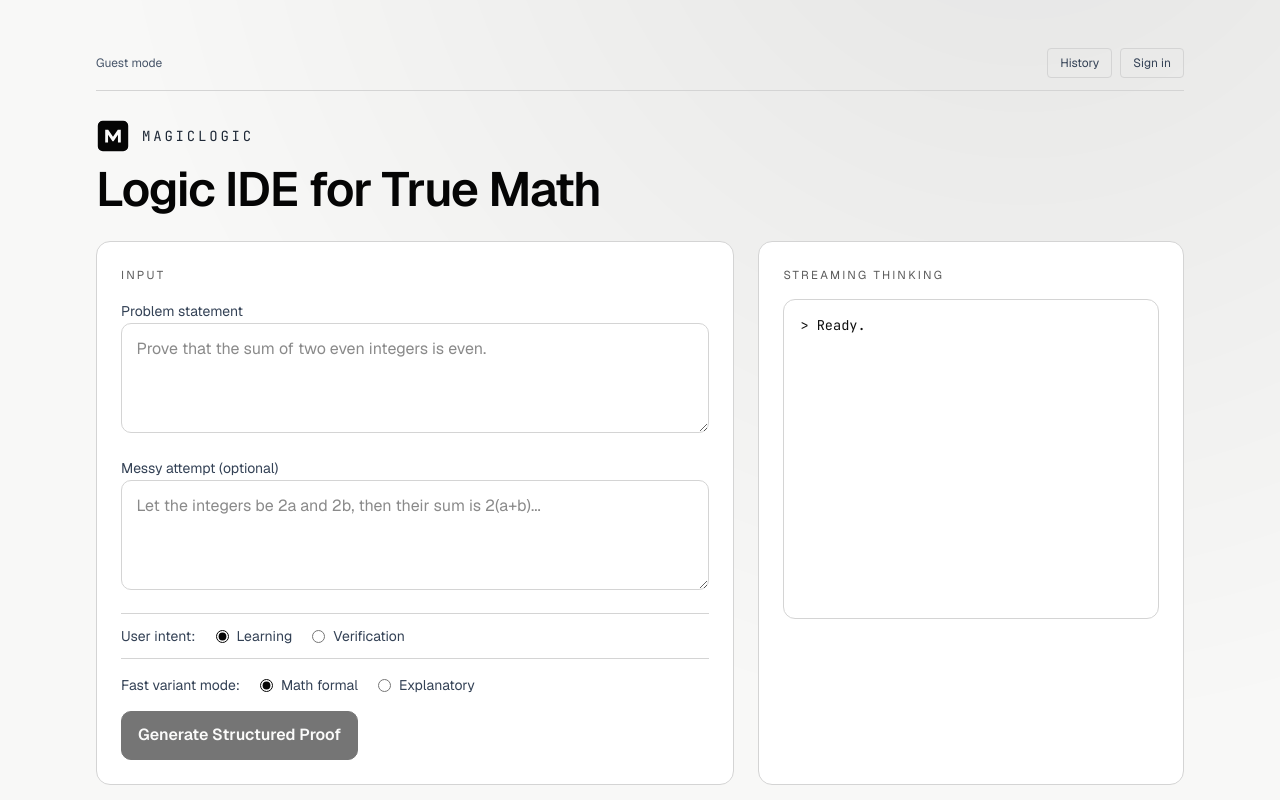
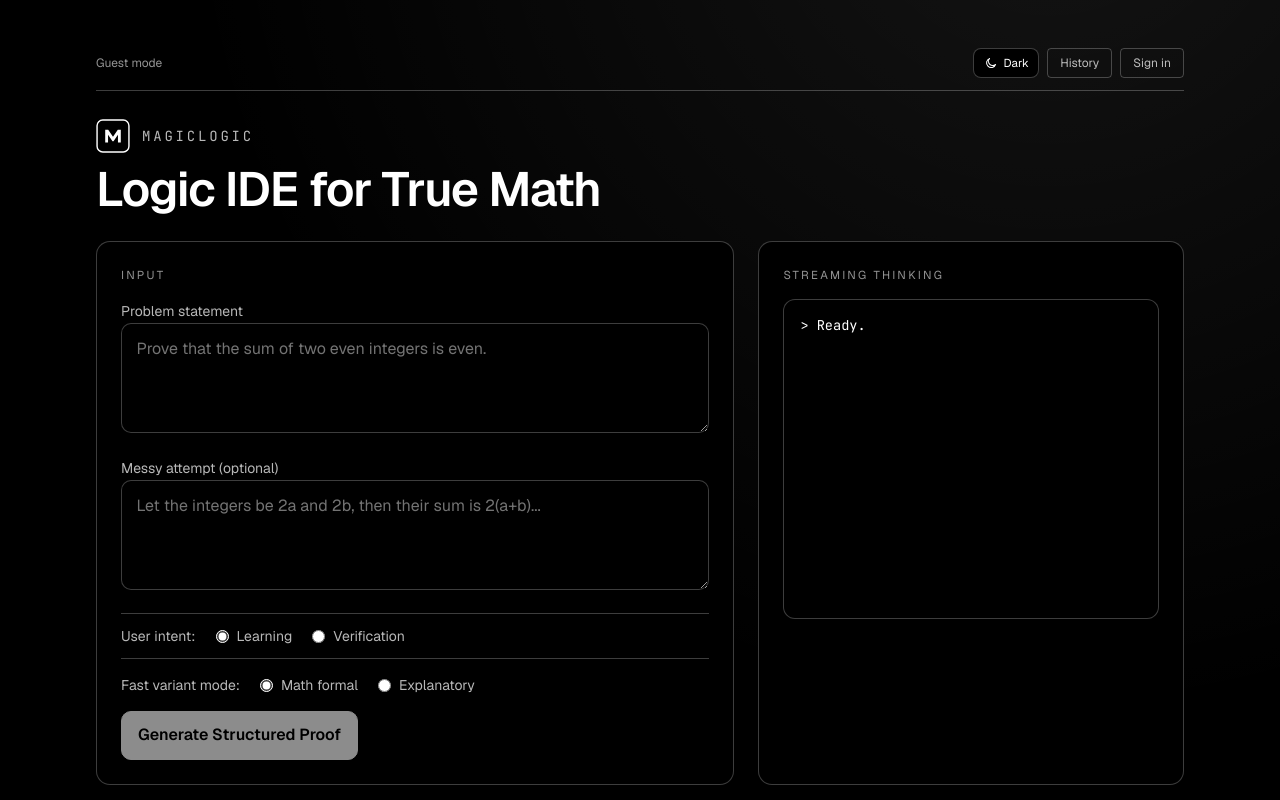
Before and after one commit to Shiv-Kiran/logic-magic, a Next.js app: page / in a window 1280 px wide. Shown: the top 800 px of the page. Built offline with nearby package versions, Linux system fonts and the light colour scheme; no server answers.

Commit message:
feat: add dark/light theme toggle with pure black dark mode

```diff
--- a/src/app/globals.css
+++ b/src/app/globals.css
@@ -1,11 +1,34 @@
 @import "tailwindcss";
 
-:root {
-  --bg: #f8f8f7;
+:root,
+[data-theme="dark"] {
+  --bg: #000000;
+  --bg-soft: #000000;
+  --fg: #ffffff;
+  --border: rgba(255, 255, 255, 0.24);
+  --muted-1: rgba(255, 255, 255, 0.86);
+  --muted-2: rgba(255, 255, 255, 0.72);
+  --muted-3: rgba(255, 255, 255, 0.58);
+  --muted-4: rgba(255, 255, 255, 0.45);
+  --accent: #ffffff;
+  --accent-fg: #000000;
+  --overlay: rgba(0, 0, 0, 0.95);
+  --lock-overlay: rgba(0, 0, 0, 0.7);
+}
+
+[data-theme="light"] {
+  --bg: #ffffff;
   --bg-soft: #ffffff;
-  --fg: #050505;
-  --border: #d4d4d4;
-  --accent: #050505;
+  --fg: #000000;
+  --border: rgba(0, 0, 0, 0.24);
+  --muted-1: rgba(0, 0, 0, 0.9);
+  --muted-2: rgba(0, 0, 0, 0.74);
+  --muted-3: rgba(0, 0, 0, 0.58);
+  --muted-4: rgba(0, 0, 0, 0.44);
+  --accent: #000000;
+  --accent-fg: #ffffff;
+  --overlay: rgba(255, 255, 255, 0.95);
+  --lock-overlay: rgba(255, 255, 255, 0.74);
 }
 
 @theme inline {
@@ -36,8 +59,8 @@ body {
 
 .app-grid {
   background:
-    radial-gradient(circle at 80% -10%, rgba(0, 0, 0, 0.08), transparent 40%),
-    radial-gradient(circle at 10% 120%, rgba(0, 0, 0, 0.04), transparent 30%),
+    radial-gradient(circle at 82% -8%, color-mix(in srgb, var(--fg) 8%, transparent), transparent 38%),
+    radial-gradient(circle at 8% 120%, color-mix(in srgb, var(--fg) 4%, transparent), transparent 28%),
     var(--bg);
 }
 
@@ -51,14 +74,14 @@ body {
   font-size: 0.72rem;
   letter-spacing: 0.2em;
   text-transform: uppercase;
-  color: #5a5a5a;
+  color: var(--muted-3);
 }
 
 .terminal {
   border: 1px solid var(--border);
   border-radius: 12px;
-  background: #ffffff;
-  color: #101010;
+  background: var(--bg-soft);
+  color: var(--fg);
   font-family: var(--font-jetbrains-mono), monospace;
   font-size: 0.85rem;
   line-height: 1.6;
@@ -77,7 +100,7 @@ select {
 }
 
 textarea {
-  background: #ffffff;
+  background: var(--bg-soft);
   color: var(--fg);
   border: 1px solid var(--border);
   border-radius: 10px;
@@ -88,12 +111,12 @@ textarea {
 }
 
 textarea::placeholder {
-  color: #8a8a8a;
+  color: var(--muted-4);
 }
 
 button.primary {
   background: var(--accent);
-  color: #f8f8f7;
+  color: var(--accent-fg);
   border: 1px solid var(--accent);
   border-radius: 10px;
   padding: 0.7rem 1rem;
@@ -112,22 +135,38 @@ button.primary:disabled {
   height: 30px;
   border-radius: 8px;
   border: 1px solid var(--border);
-  color: #303030;
-  background: #fff;
+  color: var(--fg);
+  background: var(--bg-soft);
 }
 
 .icon-button:hover {
-  color: #050505;
-  border-color: #9a9a9a;
+  border-color: var(--fg);
+}
+
+.theme-toggle {
+  display: inline-flex;
+  align-items: center;
+  gap: 0.35rem;
+  height: 30px;
+  border-radius: 8px;
+  border: 1px solid var(--border);
+  background: var(--bg-soft);
+  color: var(--fg);
+  padding: 0 0.6rem;
+  font-size: 0.72rem;
+}
+
+.theme-toggle:hover {
+  border-color: var(--fg);
 }
 
 input[type="radio"],
 input[type="checkbox"] {
-  accent-color: #050505;
+  accent-color: var(--accent);
 }
 
 .proof-markdown {
-  color: #1d1d1d;
+  color: var(--fg);
   font-size: 0.95rem;
   max-width: 84ch;
   overflow-wrap: anywhere;
@@ -156,15 +195,15 @@ input[type="checkbox"] {
 
 .proof-markdown code {
   font-family: var(--font-jetbrains-mono), monospace;
-  background: #f1f1f1;
-  border: 1px solid #d0d0d0;
+  background: color-mix(in srgb, var(--fg) 12%, var(--bg));
+  border: 1px solid var(--border);
   border-radius: 6px;
   padding: 0.05rem 0.25rem;
 }
 
 .proof-markdown pre {
-  background: #f6f6f6;
-  border: 1px solid #d8d8d8;
+  background: color-mix(in srgb, var(--fg) 8%, var(--bg));
+  border: 1px solid var(--border);
   border-radius: 10px;
   overflow-x: auto;
   padding: 0.75rem 0.9rem;
@@ -188,7 +227,7 @@ input[type="checkbox"] {
   overflow-y: auto;
   border: 1px solid var(--border);
   border-radius: 10px;
-  background: #ffffff;
+  background: var(--bg-soft);
   padding: 0.75rem 0.85rem;
 }
 
@@ -206,7 +245,7 @@ input[type="checkbox"] {
   align-items: center;
   justify-content: center;
   gap: 0.65rem;
-  background: rgba(248, 248, 247, 0.72);
+  background: var(--lock-overlay);
   backdrop-filter: blur(2px);
 }
 
@@ -215,7 +254,7 @@ input[type="checkbox"] {
   overflow-y: auto;
   border: 1px solid var(--border);
   border-radius: 10px;
-  background: #ffffff;
+  background: var(--bg-soft);
   padding: 0.8rem 0.9rem;
 }
 
@@ -226,7 +265,7 @@ input[type="checkbox"] {
   display: flex;
   align-items: stretch;
   justify-content: center;
-  background: rgba(248, 248, 247, 0.95);
+  background: var(--overlay);
   padding: 1rem;
 }
 
@@ -234,7 +273,7 @@ input[type="checkbox"] {
   width: min(100%, 1100px);
   border: 1px solid var(--border);
   border-radius: 12px;
-  background: #ffffff;
+  background: var(--bg-soft);
   padding: 1rem;
 }
 
@@ -243,38 +282,42 @@ input[type="checkbox"] {
   overflow-y: auto;
   border: 1px solid var(--border);
   border-radius: 10px;
-  background: #ffffff;
+  background: var(--bg-soft);
   padding: 0.9rem 1rem;
 }
 
+.plan-json-box {
+  background: color-mix(in srgb, var(--fg) 8%, var(--bg));
+}
+
 .text-white {
-  color: #050505;
+  color: var(--fg);
 }
 
 .text-zinc-100 {
-  color: #111827;
+  color: var(--muted-1);
 }
 
 .text-zinc-200 {
-  color: #1f2937;
+  color: var(--muted-1);
 }
 
 .text-zinc-300 {
-  color: #334155;
+  color: var(--muted-2);
 }
 
 .text-zinc-400 {
-  color: #475569;
+  color: var(--muted-3);
 }
 
 .text-zinc-500 {
-  color: #64748b;
+  color: var(--muted-4);
 }
 
 .hover\:text-white:hover {
-  color: #050505;
+  color: var(--fg);
 }
 
 .border-white {
-  border-color: #050505;
+  border-color: var(--fg);
 }
--- a/src/app/history/[runId]/page.tsx
+++ b/src/app/history/[runId]/page.tsx
@@ -8,6 +8,7 @@ import rehypeKatex from "rehype-katex";
 import remarkMath from "remark-math";
 import { FollowupBox } from "@/components/followup-box";
 import { MagicLogicLogo } from "@/components/magiclogic-logo";
+import { ThemeToggle } from "@/components/theme-toggle";
 import { PlanJSON, ProofMode, VariantRole } from "@/lib/logic/types";
 
 type RunVariant = {
@@ -131,6 +132,7 @@ export default function HistoryRunDetailPage() {
         <div className="flex flex-wrap items-center justify-between gap-3">
           <h1 className="text-2xl font-semibold text-white">Run Detail</h1>
           <div className="flex items-center gap-2">
+            <ThemeToggle />
             <Link
               className="rounded border border-border px-3 py-1.5 text-xs text-zinc-300 hover:text-white"
               href="/history"
@@ -217,7 +219,7 @@ export default function HistoryRunDetailPage() {
                     Strategy: {activeVariant.planJson.meta.strategy}
                   </p>
                   <p className="text-sm text-zinc-200">Goal: {activeVariant.planJson.setup.goal}</p>
-                  <details className="rounded-lg border border-border bg-zinc-100/80 p-3">
+                  <details className="plan-json-box rounded-lg border border-border p-3">
                     <summary className="cursor-pointer font-mono text-xs text-zinc-400">
                       View full plan JSON
                     </summary>
--- a/src/app/layout.tsx
+++ b/src/app/layout.tsx
@@ -34,7 +34,7 @@ export default function RootLayout({
   children: React.ReactNode;
 }>) {
   return (
-    <html lang="en" suppressHydrationWarning>
+    <html lang="en" suppressHydrationWarning data-theme="dark">
       <body
         suppressHydrationWarning
         className={`${geistSans.variable} ${jetBrainsMono.variable} antialiased`}
--- a/src/app/login/page.tsx
+++ b/src/app/login/page.tsx
@@ -2,6 +2,7 @@
 
 import { useMemo, useState } from "react";
 import { MagicLogicLogo } from "@/components/magiclogic-logo";
+import { ThemeToggle } from "@/components/theme-toggle";
 import { getSupabaseBrowserClient } from "@/lib/supabase/browser";
 
 export default function LoginPage() {
@@ -37,7 +38,10 @@ export default function LoginPage() {
   return (
     <main className="app-grid min-h-screen px-4 py-12">
       <section className="surface mx-auto flex w-full max-w-md flex-col gap-4 p-6">
-        <MagicLogicLogo showWordmark={false} />
+        <div className="flex items-center justify-between gap-2">
+          <MagicLogicLogo showWordmark={false} />
+          <ThemeToggle />
+        </div>
         <h1 className="text-2xl font-semibold text-white">Sign in to MagicLogic</h1>
         <p className="text-sm text-zinc-400">Google sign-in unlocks your saved proof history.</p>
 
--- a/src/app/page.tsx
+++ b/src/app/page.tsx
@@ -530,7 +530,7 @@ export default function Home() {
                     ? streamState.plan.setup.assumptions.join("; ")
                     : "None provided."}
                 </p>
-                <details className="rounded-lg border border-border bg-zinc-100/80 p-3">
+                <details className="plan-json-box rounded-lg border border-border p-3">
                   <summary className="cursor-pointer font-mono text-xs text-zinc-400">
                     View full plan JSON
                   </summary>
--- a/src/components/auth-bar.tsx
+++ b/src/components/auth-bar.tsx
@@ -4,6 +4,7 @@ import Link from "next/link";
 import { useEffect, useMemo, useState } from "react";
 import { AuthChangeEvent, Session } from "@supabase/supabase-js";
 import { getSupabaseBrowserClient } from "@/lib/supabase/browser";
+import { ThemeToggle } from "@/components/theme-toggle";
 
 type AuthState = {
   loading: boolean;
@@ -75,6 +76,7 @@ export function AuthBar() {
             : "Guest mode"}
       </div>
       <div className="flex items-center gap-2 text-xs">
+        <ThemeToggle />
         <Link className="rounded border border-border px-3 py-1.5 text-zinc-300 hover:text-white" href="/history">
           History
         </Link>
--- a/src/components/magiclogic-logo.tsx
+++ b/src/components/magiclogic-logo.tsx
@@ -13,11 +13,11 @@ export function MagicLogicLogo({ size = 34, showWordmark = true }: MagicLogicLog
         viewBox="0 0 48 48"
         className="shrink-0"
       >
-        <rect x="1.5" y="1.5" width="45" height="45" rx="8" fill="#050505" stroke="#FAFAFA" strokeWidth="2" />
-        <path d="M13 33V15h4.2l6.8 9.9 6.8-9.9H35v18h-4v-10.7l-6.3 9.1h-1.4L17 22.3V33z" fill="#FAFAFA" />
+        <rect x="1.5" y="1.5" width="45" height="45" rx="8" fill="var(--bg)" stroke="var(--fg)" strokeWidth="2" />
+        <path d="M13 33V15h4.2l6.8 9.9 6.8-9.9H35v18h-4v-10.7l-6.3 9.1h-1.4L17 22.3V33z" fill="var(--fg)" />
       </svg>
       {showWordmark ? (
-        <span className="font-mono text-sm uppercase tracking-[0.2em] text-zinc-200">
+        <span className="font-mono text-sm uppercase tracking-[0.2em] text-zinc-300">
           MagicLogic
         </span>
       ) : null}
--- /dev/null
+++ b/src/components/theme-toggle.tsx
@@ -0,0 +1,57 @@
+"use client";
+
+import { useEffect, useState } from "react";
+
+type ThemeMode = "dark" | "light";
+
+const STORAGE_KEY = "magiclogic-theme";
+
+function SunIcon() {
+  return (
+    <svg aria-hidden="true" width="14" height="14" viewBox="0 0 24 24" fill="none">
+      <circle cx="12" cy="12" r="4.5" stroke="currentColor" strokeWidth="1.8" />
+      <path d="M12 2.5v3M12 18.5v3M2.5 12h3M18.5 12h3M5 5l2.2 2.2M16.8 16.8L19 19M19 5l-2.2 2.2M7.2 16.8L5 19" stroke="currentColor" strokeWidth="1.8" />
+    </svg>
+  );
+}
+
+function MoonIcon() {
+  return (
+    <svg aria-hidden="true" width="14" height="14" viewBox="0 0 24 24" fill="none">
+      <path d="M20 14.2a8 8 0 1 1-10.2-10A6.8 6.8 0 0 0 20 14.2z" stroke="currentColor" strokeWidth="1.8" />
+    </svg>
+  );
+}
+
+function applyTheme(theme: ThemeMode): void {
+  document.documentElement.setAttribute("data-theme", theme);
+}
+
+export function ThemeToggle() {
+  const [theme, setTheme] = useState<ThemeMode>(() => {
+    if (typeof window === "undefined") {
+      return "dark";
+    }
+
+    const stored = window.localStorage.getItem(STORAGE_KEY);
+    return stored === "light" || stored === "dark" ? stored : "dark";
+  });
+
+  useEffect(() => {
+    applyTheme(theme);
+    localStorage.setItem(STORAGE_KEY, theme);
+  }, [theme]);
+
+  return (
+    <button
+      className="theme-toggle"
+      type="button"
+      onClick={() => setTheme((previous) => (previous === "dark" ? "light" : "dark"))}
+      aria-label="Toggle theme"
+      title="Toggle theme"
+    >
+      {theme === "dark" ? <MoonIcon /> : <SunIcon />}
+      <span>{theme === "dark" ? "Dark" : "Light"}</span>
+    </button>
+  );
+}
```
Also changed, not shown: src/app/history/page.tsx (+7 -3 lines).
